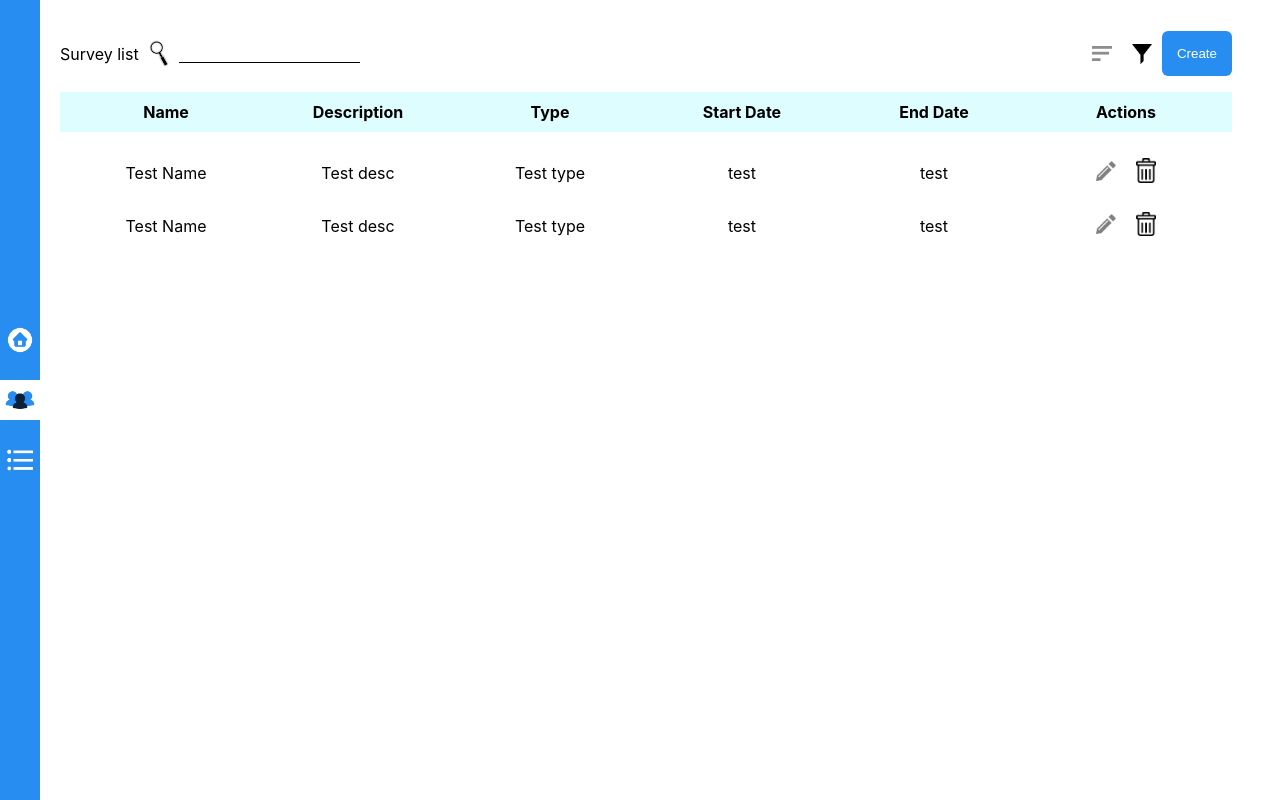
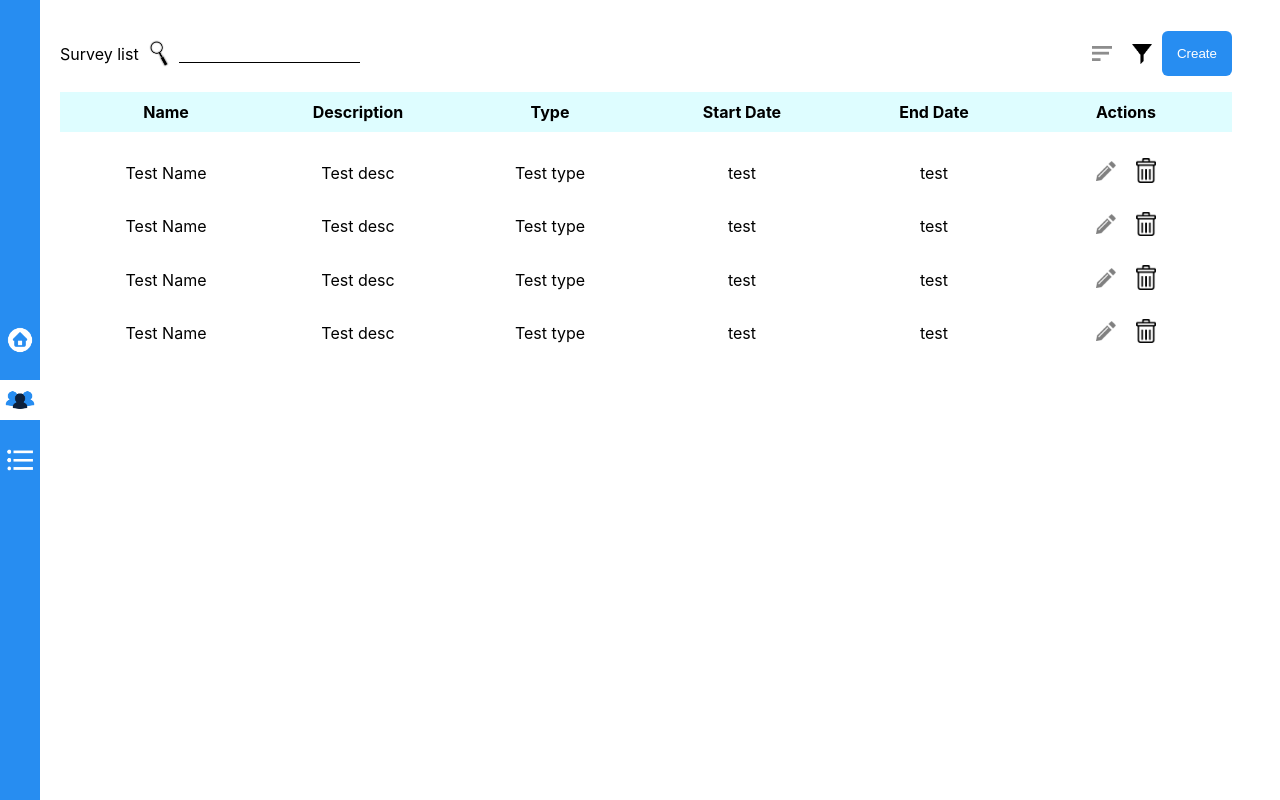
Before and after one commit to ShashankPardhi/Survey-Form-Project, a React (Create React App) app: page /dashboard in a window 1280 px wide. Built offline with nearby package versions, Linux system fonts and the light colour scheme.

Commit message:
fixed some api call bugs

```diff
--- a/src/components/SurveyList.js
+++ b/src/components/SurveyList.js
@@ -11,28 +11,8 @@ import listIcon from '../images/list.png'
 function SurveyList() {
 
     // just dummy data, remove after back end is setup
-    let surveyList = [
-        {
-            "name": "Test Name",
-            "description": "Test desc",
-            "type": "Test type",
-            "start-date": "test",
-            "end-date": "test",
-            "user-id": 1234,
-            "other-criteria": "test",
-            "image": "test"
-        },
-        {
-            "name": "Test Name",
-            "description": "Test desc",
-            "type": "Test type",
-            "start-date": "test",
-            "end-date": "test",
-            "user-id": 1234,
-            "other-criteria": "test",
-            "image": "test"
-        }
-    ]
+    let surveyListJson = require('./dummyData.json')
+    let surveyList = surveyListJson["data"]
 
     /* let [surveyList, setSurveyList] = useState([])
 
@@ -48,8 +28,8 @@ function SurveyList() {
     let [searchText, setSearchText] = useState('')
     async function startSearchText() {
         if (searchText !== '') {
-            let searchResultData = await fetch(`http://localhost:/8000/search/${searchText}`)
-            let searchResult = await searchResultData.json()
+            let searchResultData = await fetch(`http://localhost:8000/search/${searchText}`)
+            // let searchResult = await searchResultData.json()
             // setSurveyList(searchResult)
         }
 
@@ -58,11 +38,17 @@ function SurveyList() {
     // for sorting post
     async function sortSurvey() {
         if (searchText !== '') {
-            let searchResultData = await fetch(`http://localhost:/8000/sort`)
-            let searchResult = await searchResultData.json()
+            let searchResultData = await fetch(`http://localhost:8000/sort`)
+            // let searchResult = await searchResultData.json()
             // setSurveyList(searchResult)
         }
 
+    }
+
+    // create new survey
+    // put front end link for creating survey page here
+    function createSurvey() {
+        // fetch('http://localhost:3000/')
     }
 
     return <div className="container">
@@ -82,9 +68,9 @@ function SurveyList() {
                     <input type='text' onChange={(e) => setSearchText(e.target.value)} />
                 </div>
                 <div className="icon">
-                    <img src={sortImage} />
+                    <img src={sortImage} onClick={sortSurvey} />
                     <img src={funnel} onClick={startSearchText} />
-                    <button>Create</button>
+                    <button onClick={createSurvey}>Create</button>
                 </div>
             </div>
             <div className="info-bar">
--- a/src/components/SurveyListItem.js
+++ b/src/components/SurveyListItem.js
@@ -3,6 +3,15 @@ import pencil from "../images/edit_pencil.png"
 import trash_can from "../images/trash_can.png"
 
 function SurveyListItem({ listItem }) {
+
+    async function editSurvey() {
+        await fetch(`http://localhost:/8000/edit/${listItem._id}`)
+    }
+
+    async function deleteSurvey() {
+        await fetch(`http://localhost:/8000/delete/${listItem._id}`)
+    }
+
     return <div className="survey-list-item">
         <div>{listItem.name}</div >
         <div>{listItem.description}</div >
@@ -11,10 +20,10 @@ function SurveyListItem({ listItem }) {
         <div>{listItem["end-date"]}</div >
         <div className='icon actions'>
             <a href='#'>
-                <img src={pencil} />
+                <img src={pencil} onClick={editSurvey} />
             </a>
             <a href='#'>
-                <img src={trash_can} />
+                <img src={trash_can} onClick={deleteSurvey} />
             </a>
         </div >
     </div>
--- /dev/null
+++ b/src/components/dummyData.json
@@ -0,0 +1,46 @@
+{"data":[
+    {
+        "_id": 1,
+        "name": "Test Name",
+        "description": "Test desc",
+        "type": "Test type",
+        "start-date": "test",
+        "end-date": "test",
+        "user-id": 1234,
+        "other-criteria": "test",
+        "image": "test"
+    },
+    {
+        "_id": 2,
+        "name": "Test Name",
+        "description": "Test desc",
+        "type": "Test type",
+        "start-date": "test",
+        "end-date": "test",
+        "user-id": 1234,
+        "other-criteria": "test",
+        "image": "test"
+    },
+    {
+        "_id": 3,
+        "name": "Test Name",
+        "description": "Test desc",
+        "type": "Test type",
+        "start-date": "test",
+        "end-date": "test",
+        "user-id": 1234,
+        "other-criteria": "test",
+        "image": "test"
+    },
+    {
+        "_id": 4,
+        "name": "Test Name",
+        "description": "Test desc",
+        "type": "Test type",
+        "start-date": "test",
+        "end-date": "test",
+        "user-id": 1234,
+        "other-criteria": "test",
+        "image": "test"
+    }
+]}
--- a/src/server/app.js
+++ b/src/server/app.js
@@ -6,6 +6,7 @@ const app = express()
 mongoose.set('strictQuery', true);
 
 const loginRouter = require('./routers/login_register')
+const surveyRouter = require('./routers/new_survey.js')
 
 const mongo_db_url = 'mongodb://localhost:27017/survey'
 mongoose.connect(mongo_db_url, () => {
@@ -13,6 +14,7 @@ mongoose.connect(mongo_db_url, () => {
 })
 
 app.use(loginRouter)
+app.use(surveyRouter)
 
 app.listen(8000, () => {
     console.log('Back End running...')
```
Also changed, not shown: src/server/routers/new_survey.js (+13 -3 lines), Endpoints_info.txt.
